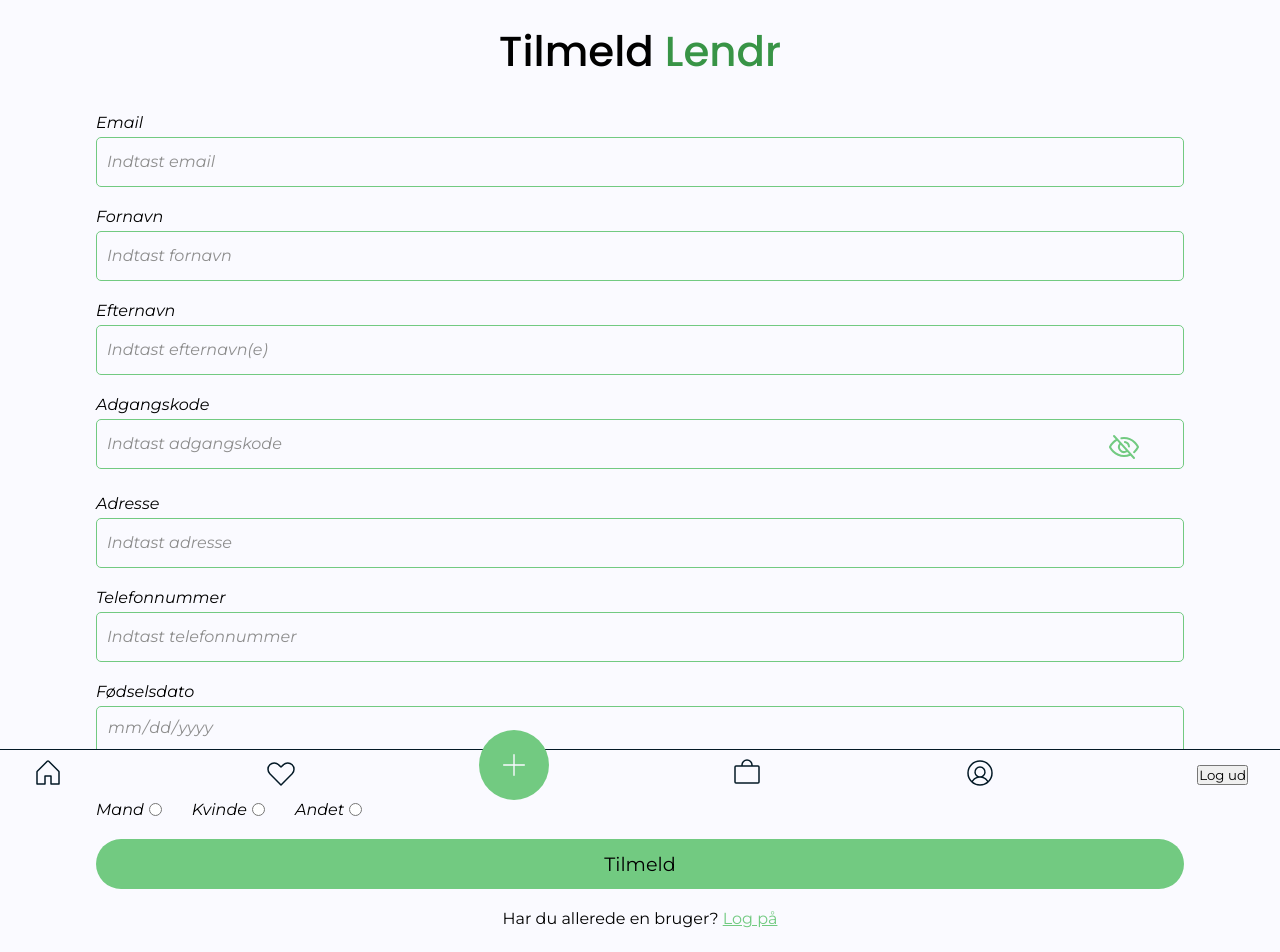
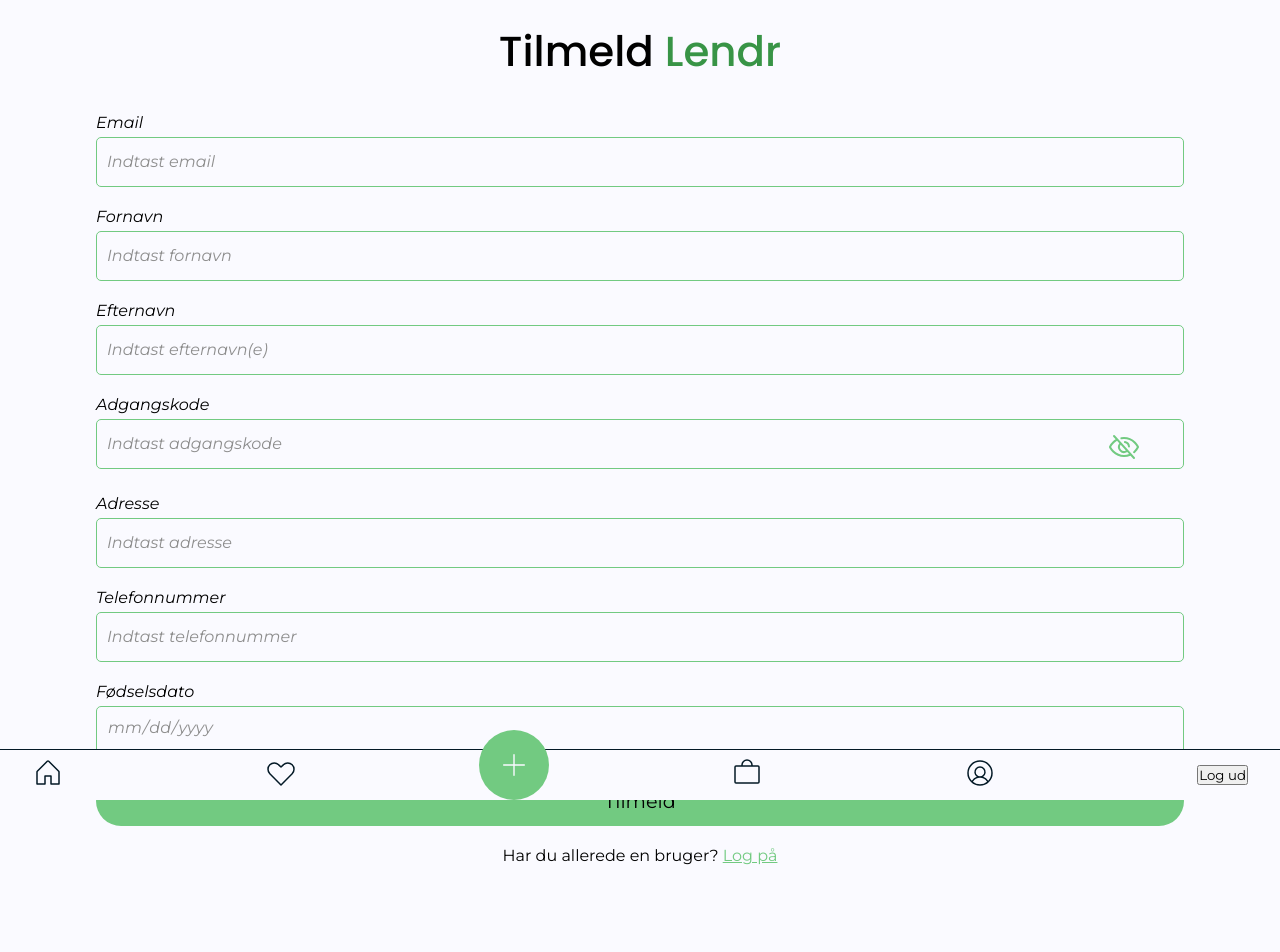
Before and after one commit to Nico-Harms/Lendr-V2, a React (Vite) app: page /signup in a window 1280 px wide. Shown: the top 952 px of the page. Built offline with nearby package versions, Linux system fonts and the light colour scheme.

Commit message:
Sign in with google update

```diff
--- a/src/components/SignInWithGoogle.jsx
+++ b/src/components/SignInWithGoogle.jsx
@@ -1,14 +1,15 @@
 // GoogleSignInButton.jsx
-import React, { useState } from 'react';
+import React from 'react';
 import { useNavigate } from 'react-router-dom';
 import { auth, firestore } from '../firebaseConfig';
 import { GoogleAuthProvider, signInWithPopup } from 'firebase/auth';
 import { doc, getDoc } from 'firebase/firestore';
 import GoogleIcon from '../assets/images/googleicon.svg';
+
+
+
 const GoogleSignInButton = () => {
   const navigate = useNavigate();
-  const [firstName, setFirstName] = useState('');
-  const [lastName, setLastName] = useState('');
 
 const handleSignIn = async (e) => {
   e.preventDefault();
@@ -22,27 +23,32 @@
 
     let firstName = '';
     let lastName = '';
+
     if (user.displayName) {
       const nameParts = user.displayName.split(' ');
       firstName = nameParts[0];
       lastName = nameParts.slice(1).join(' ');
-        console.log('First Name:', firstName);
-        console.log('Last Name:', lastName);
     }
 
     const userRef = doc(firestore, 'users', user.uid);
+
+    try {
       const userSnapshot = await getDoc(userRef);
 
-      // Check if the signup process is initiated before creating a new user
-      const isSignupInitiated = sessionStorage.getItem('signupInitiated');
+      console.log('User Snapshot Exists:', userSnapshot.exists()); // For debugging
 
-      if (!userSnapshot.exists() && isSignupInitiated) {
-        navigate('/signup', { state: { email: user.email, firstName: firstName, lastName: lastName } });
+      if (!userSnapshot.exists()) {
+        navigate('/signup', {
+          state: { email: user.email, firstName: firstName, lastName: lastName },
+        });
       } else {
         navigate('/home');
       }
     } catch (error) {
-      console.error(error);
+      console.error('Error getting user snapshot:', error);
+    }
+  } catch (error) {
+    console.error('Error signing in with Google:', error);
   }
 };
 
--- a/src/pages/SignUpPage.jsx
+++ b/src/pages/SignUpPage.jsx
@@ -1,6 +1,7 @@
+// SignupPage.jsx
 import React, { useState, useEffect } from 'react';
-import { getAuth, createUserWithEmailAndPassword } from 'firebase/auth';
-import { doc, setDoc, getFirestore } from 'firebase/firestore';
+import { getAuth, createUserWithEmailAndPassword, updateProfile } from 'firebase/auth';
+import { doc, setDoc, getDoc, getFirestore } from 'firebase/firestore';
 import { app } from '../firebaseConfig';
 import { useNavigate, useLocation } from 'react-router-dom';
 import { Eye, EyeSlash } from "@phosphor-icons/react";
@@ -13,12 +14,12 @@
   const [address, setAddress] = useState('');
   const [phoneNumber, setPhoneNumber] = useState('');
   const [birthday, setBirthday] = useState('');
+  const [isGoogleUser, setIsGoogleUser] = useState(false);
+  const [showPassword, setShowPassword] = useState(false);
+  const [eyeIcon, setEyeIcon] = useState(<EyeSlash size={32} />);
 
   const navigate = useNavigate();
   const location = useLocation();
-
-    const [eyeIcon, setEyeIcon] = useState(<EyeSlash size={32} />);
-    const [showPassword, setShowPassword] = useState(false);
 
   useEffect(() => {
     const { state } = location;
@@ -36,6 +37,8 @@
         const { lastName } = state;
         setLastName(lastName);
       }
+
+      setIsGoogleUser(true);
     }
   }, [location.state]);
 
@@ -44,9 +47,15 @@
 
     try {
       const auth = getAuth(app);
-            const userCredential = await createUserWithEmailAndPassword(auth, email, password);
-            const user = userCredential.user;
 
+
+      if (isGoogleUser) {
+        // For Google users, update the profile and navigate to home
+        await updateProfile(auth.currentUser, {
+          displayName: `${firstName} ${lastName}`,
+        });
+
+        const user = auth.currentUser;
         const firestore = getFirestore(app);
         const userDoc = await setDoc(doc(firestore, 'users', user.uid), {
             firstName,
@@ -72,7 +81,38 @@
         console.log(formData)
 
         navigate('/home');
+      } else {
+        // For regular signups
+        const userCredential = await createUserWithEmailAndPassword(auth, email, password);
+        const user = userCredential.user;
 
+        const firestore = getFirestore(app);
+        const userDoc = doc(firestore, 'users', user.uid);
+
+
+          await setDoc(userDoc, {
+            firstName,
+            lastName,
+            email,
+            address,
+            phoneNumber,
+            birthday,
+          });
+
+        // Pass the form data to SignupLocalStorage component and store it in local storage
+        const formData = {
+          email,
+          firstName,
+          lastName,
+          address,
+          phoneNumber,
+          birthday,
+        };
+        sessionStorage.setItem('userData', JSON.stringify(formData));
+        console.log(formData);
+
+        navigate('/home');
+      }
     } catch (error) {
       console.error('Error signing up:', error);
     }
@@ -98,45 +138,52 @@
           <label htmlFor="firstName">Fornavn</label>
           <input placeholder='Indtast fornavn' className='inputField' type="text" value={firstName} onChange={(e) => setFirstName(e.target.value)} />
         </div>
+
         <div className='inputWrapper'>
           <label htmlFor="lastName">Efternavn</label>
           <input placeholder='Indtast efternavn(e)' className='inputField' type="text" value={lastName} onChange={(e) => setLastName(e.target.value)} />
         </div>
+
+        {(!isGoogleUser || (isGoogleUser && showPassword)) && (
           <div className='inputWrapper passwordWrapper'>
             <label htmlFor="password">Adgangskode</label>
-                    <input placeholder='Indtast adgangskode' className='inputField' type={showPassword ? 'text' : 'password'} value={password} onChange={(e) => setPassword(e.target.value)} />
+            <input
+              placeholder='Indtast adgangskode'
+              className='inputField'
+              type={showPassword ? 'text' : 'password'}
+              value={password}
+              onChange={(e) => setPassword(e.target.value)}
+            />
             <div onClick={togglePasswordVisibility}>{eyeIcon}</div>
           </div>
+        )}
+
         <div className='inputWrapper'>
           <label htmlFor="address">Adresse</label>
           <input placeholder='Indtast adresse' className='inputField' type="text" value={address} onChange={(e) => setAddress(e.target.value)} />
         </div>
+
         <div className='inputWrapper'>
           <label htmlFor="phoneNumber">Telefonnummer</label>
           <input placeholder='Indtast telefonnummer' className='inputField' type="number" value={phoneNumber} onChange={(e) => setPhoneNumber(e.target.value)} />
         </div>
+
         <div className='inputWrapper'>
           <label htmlFor="birthday">Fødselsdato</label>
           <input placeholder='11-03-2000' className='inputField' type="date" value={birthday} onChange={(e) => setBirthday(e.target.value)} />
         </div>
-                <div className='inputWrapper'>
-                    <label htmlFor="gender">Køn</label>
-                    <div className='selectGenderWrapper'>
-                        <div>
-                            <label className='genderLabel' htmlFor="man">Mand</label>
-                            <input type="radio" name="gender" id="" />
-                        </div>
-                        <div>
-                            <label className='genderLabel' htmlFor="woman">Kvinde</label>
-                            <input type="radio" name="gender" id="" />
-                        </div>
-                        <div>
-                            <label className='genderLabel' htmlFor="other">Andet</label>
-                            <input type="radio" name="gender" id="" />
-                        </div>
-                    </div>
-                </div>
-                <button className='loginBtn soMeLogin' type="submit">Tilmeld</button>
+
+        {/* Gender input - you might want to handle this according to your design */}
+
+        {isGoogleUser ? (
+          <button className='loginBtn soMeLogin' type="button" onClick={handleSignup}>
+            Opdater oplysninger
+          </button>
+        ) : (
+          <button className='loginBtn soMeLogin' type="submit">
+          Tilmeld
+        </button>
+    )}
 
     <p className='formerUser'>Har du allerede en bruger? <span>Log på</span></p>
   </form>
```
Lines whose indentation alone changed are shown as unchanged.
